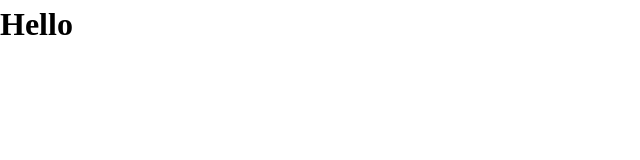
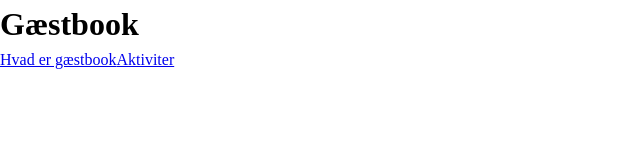
Before and after one commit to Furb/gaestbook-static, a website: page src/index.html in a window 1280 px wide. Shown: the whole page, without its empty margins (0-640 px from the left). Drawn offline with nearby package versions, Linux system fonts and the light colour scheme; files that its build step writes are made by us from their sources.

Commit message:
2nd commit test

```diff
--- a/package.json
+++ b/package.json
@@ -30,6 +30,7 @@
         "sass": "^1.49.9"
     },
 
+
     "browserslist": [
         "> 0.5%",
         "not IE 11"
--- a/src/index.html
+++ b/src/index.html
@@ -10,7 +10,8 @@
 <body>
 
     <header>
-        <h1>Hello</h1>
+        <h1 class="logo">Gæstbook</h1><!-- /.logo -->
+        <nav><a href="#">Hvad er gæstbook</a><a href="#">Aktiviter</a></nav>
     </header>
 
 </body>
```
